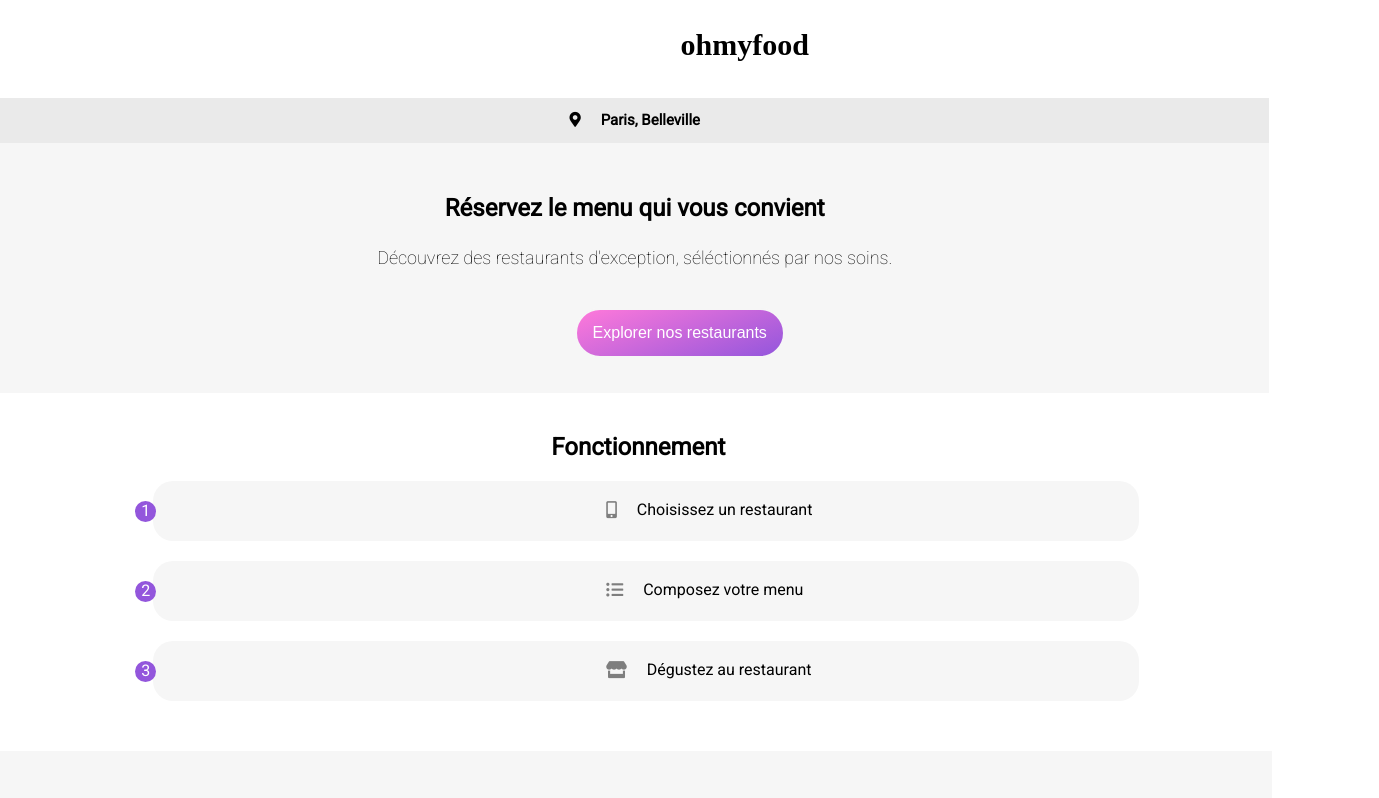
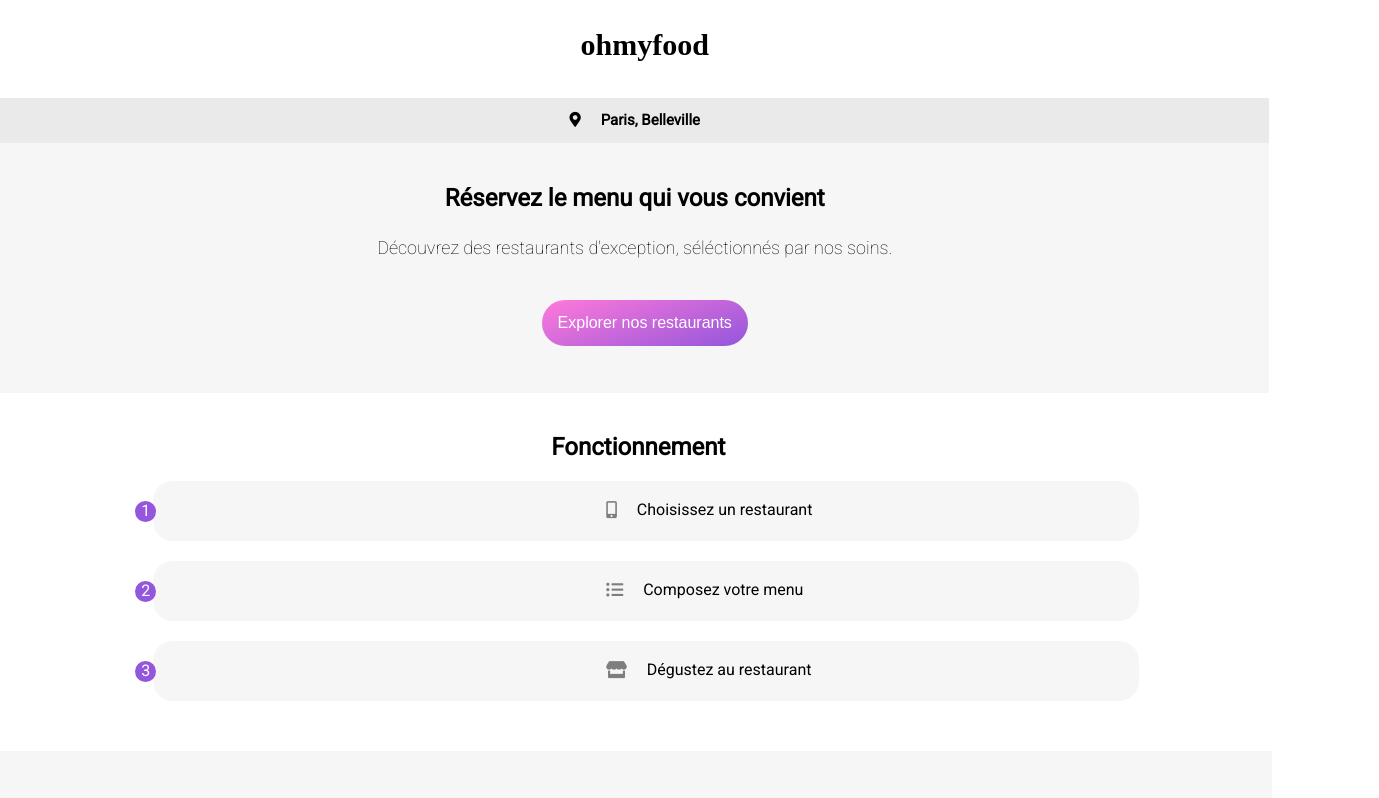
Before and after one commit to MathildeAuclair/MathildeAuclair_3_15042021, a plain HTML site: page index.html in a window 1280 px wide. Shown: the top 798 px of the page, 1379 px wide, since content can reach past the window. Drawn offline with nearby package versions, Linux system fonts and the light colour scheme; files that its build step writes are made by us from their sources; a web font is replaced by a local one.

Commit message:
Add files via upload

```diff
--- a/styles/utils/_mixins.scss
+++ b/styles/utils/_mixins.scss
@@ -1,11 +1,13 @@
 @mixin logo {
     font-size: 30px;
     height: 50px;
-    width: 180px;
+    min-width: 180px;
     border-bottom: black;
     font-family: 'Shrikhand';
-    display: inline-block;
-    margin-left: 110px;
+    display: flex;
+    justify-content: center;
+    flex-wrap: wrap;
+    margin-left: 10px;
 }
 
 @mixin btn {
@@ -17,7 +19,8 @@
     border-radius: 30px 30px 30px 30px;
     border: 2px white solid;
     border-color: rgb(246, 246, 246);
-    margin-left: 90px;
+    margin-left: 20px;
+    margin-bottom: 20px;
 
     &.btn:hover {
            background: rgb(240, 125, 230);
@@ -52,14 +55,15 @@
     font-size: 18px;
 }
 @mixin marges-page {
-    width: 370px;
+    width: auto;
+    height: auto;
     border-radius: 45px 45px 0px 0px;
     margin-top: -60px;
-    max-height: 1350px;
+    display: flex;
     position: sticky;
 }
 @mixin menu {
-    margin-left: 10px;
+    margin-left: 15px;
     animation: fadein 3s;
   }
   @keyframes fadein {
@@ -78,7 +82,9 @@
   }
 
 @mixin kokoro {
-    color: violet;
+    border: hidden;
+    color: rgb(210, 105, 219);
+    outline: 0;
     animation: 2s linear slideintop;
 }
 @keyframes slideintop {
@@ -87,22 +93,27 @@
     opacity: 0;
 }
 10% {
-    transform: scale(0.20);
+    transform: scale(0.15);
+    opacity: 1;
     color: rgb(241, 117, 218);
-    opacity: 0.1;
 }
 25% {
     transform: scale(0.25);
-    color: rgb(197, 101, 219);
-    opacity: 0.4;
+    opacity: 1;
+    color: rgb(220, 108, 219);
 }
 50% {
     transform: scale(0.50);
-    color: rgb(177, 96, 220);
-    opacity: 0.8;
+    opacity: 1;
+    color: rgb(210, 105, 219);
 }
 70% {
-    transform: scale(0.70);
+    transform: scale(0.75);
+    opacity: 1;
+    color: rgb(197, 101, 220);
+}
+90% {
+    transform: scale(1);
     opacity: 1;
     color: rgb(170, 93, 220);
 }
--- a/styles/utils/_placeholders.scss
+++ b/styles/utils/_placeholders.scss
@@ -8,7 +8,6 @@
     float: right;
     height: 22px;
     width: 22px;
-    margin-right: 15px;
 }
 %affichage-box {
     display: inline-block;
```
